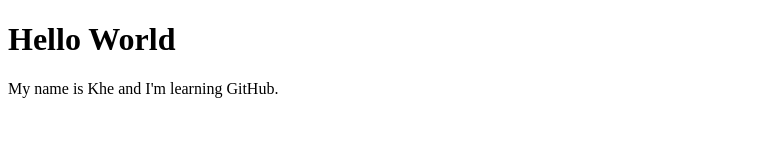
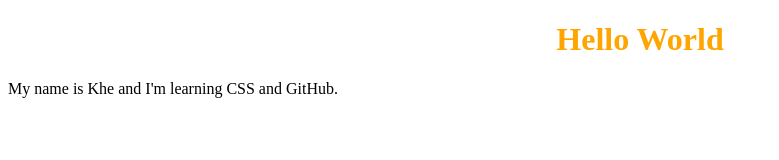
Before and after one commit to radreads/radreads.github.io, a plain HTML site: page index.html in a window 1280 px wide. Shown: the whole page, without its empty margins (0-779 px from the left). Drawn offline with Linux system fonts and the light colour scheme.

Commit message:
created first css

```diff
--- a/index.html
+++ b/index.html
@@ -1,7 +1,12 @@
 <!DOCTYPE html>
 <html>
+<head>
+  <meta charset="utf-8">
+  <link rel="stylesheet" href="style.css">
+  <title>Hello World</title>
+</head>
 <body>
 <h1>Hello World</h1>
-<p>My name is Khe and I'm learning GitHub.</p>
+<p>My name is Khe and I'm learning CSS and GitHub.</p>
 </body>
 </html>
--- /dev/null
+++ b/style.css
@@ -0,0 +1,4 @@
+h1 {
+color: orange;
+text-align: center;
+}
```
